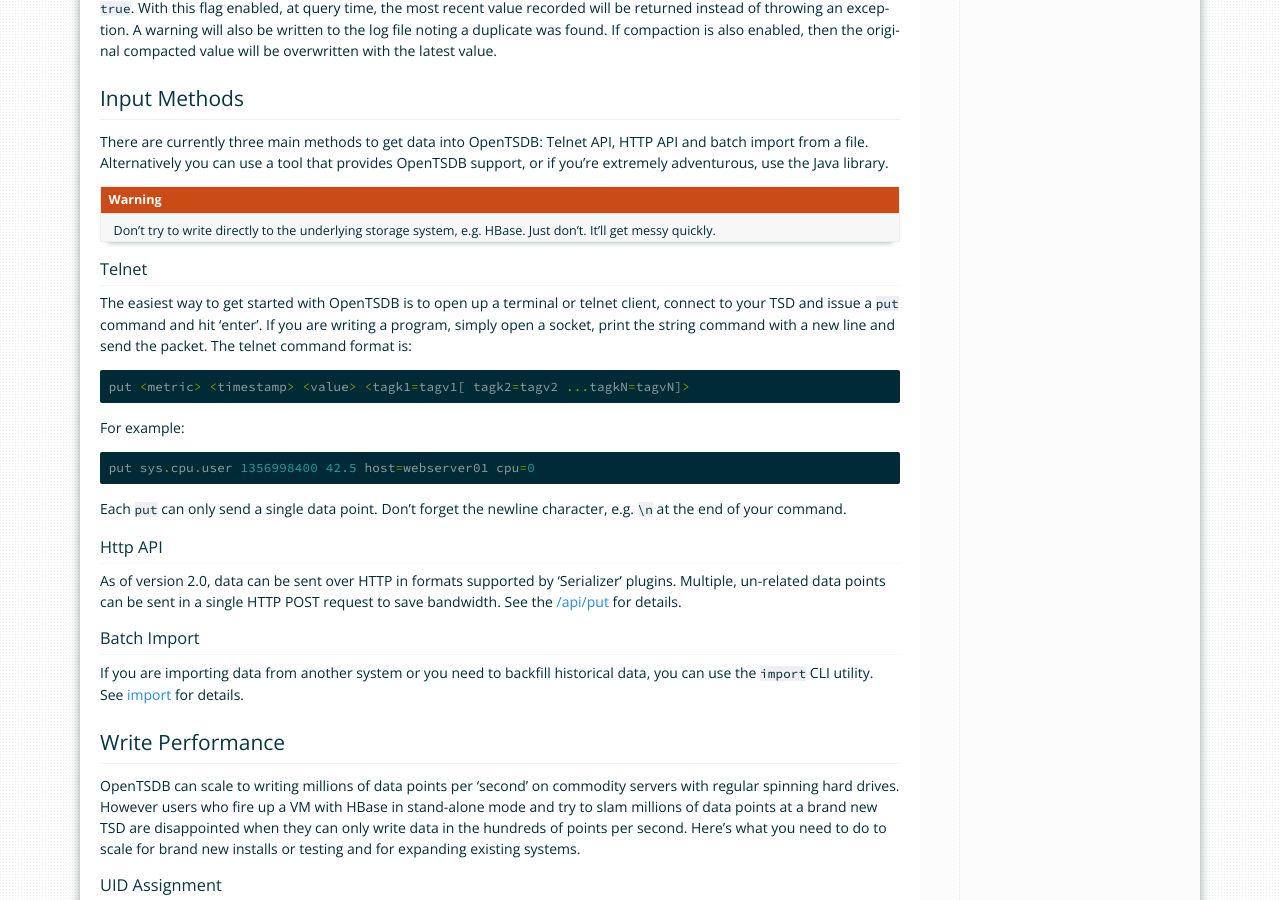
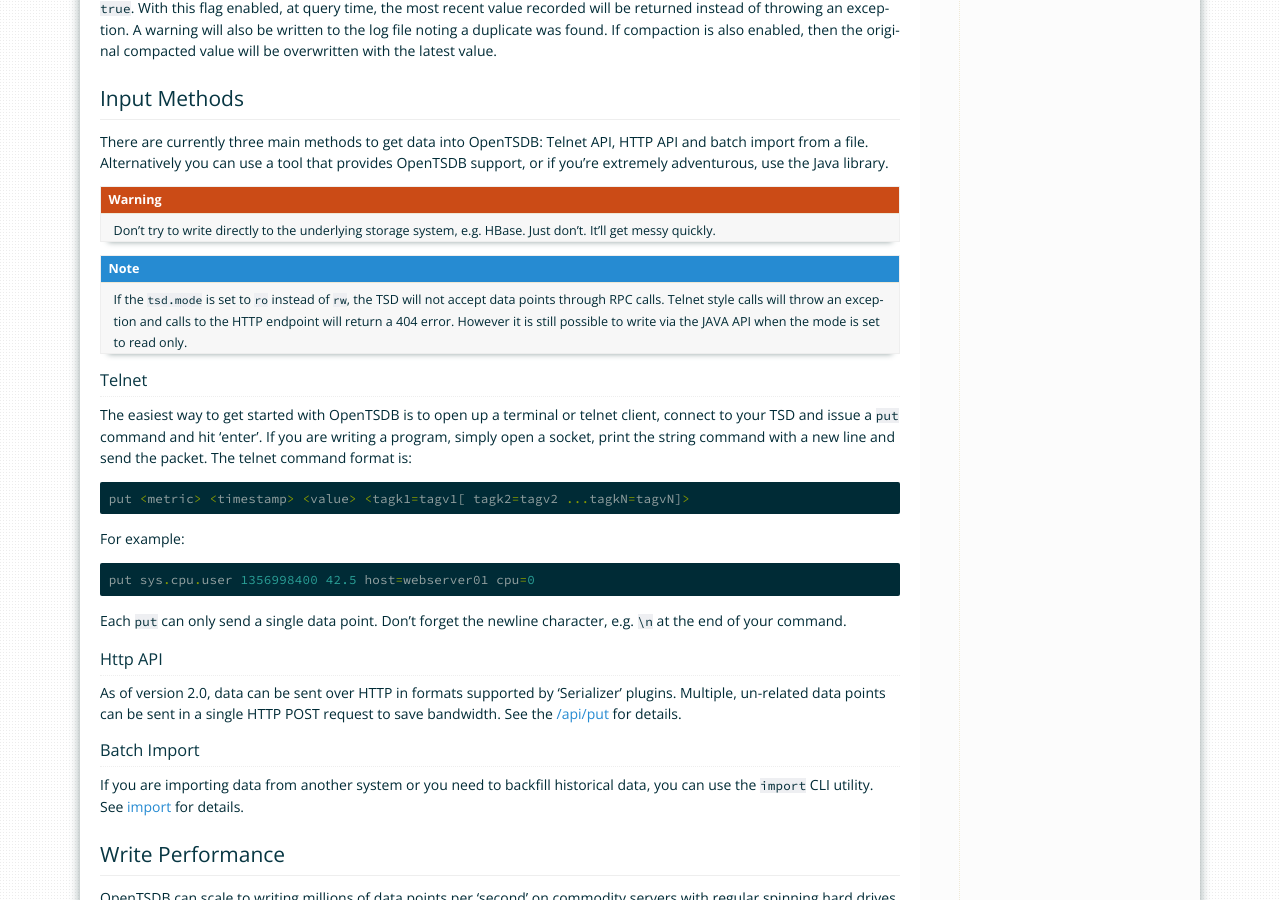
Before and after one commit to OpenTSDB/opentsdb.net, a Sphinx documentation site: the page built from docs/source/user_guide/writing.rst, in a window 1280 px wide and 900 px high, scrolled down 4955 px. Built offline with Sphinx 7.4.7, drawn with Linux system fonts in a browser that asks for light colours.

Commit message:
Add notes about writing and the tsd.mode value.
Signed-off-by: Chris Larsen <clarsen@euphoriaaudio.com>

```diff
--- a/docs/source/api_http/put.rst
+++ b/docs/source/api_http/put.rst
@@ -12,6 +12,8 @@
 Another recommendation is to enable keep-alives on your HTTP client so that you can re-use your connection to the server every time you put data.
 
 .. NOTE:: When using HTTP for puts, you may need to enable support for chunks if your HTTP client automatically breaks large requests into smaller packets. For example, CURL will break up messages larger than 2 or 3 data points and by default, OpenTSDB disables chunk support. Enable it by setting ``tsd.http.request.enable_chunked`` to true in the config file.
+
+.. NOTE:: If the ``tsd.mode`` is set to ``ro``, the ``/api/put`` endpoint will be unavailable and all calls will return a 404 error.
 
 Verbs
 -----
--- a/docs/source/user_guide/writing.rst
+++ b/docs/source/user_guide/writing.rst
@@ -141,6 +141,8 @@
 
 .. WARNING:: Don't try to write directly to the underlying storage system, e.g. HBase. Just don't. It'll get messy quickly.
 
+.. NOTE:: If the ``tsd.mode`` is set to ``ro`` instead of ``rw``, the TSD will not accept data points through RPC calls. Telnet style calls will throw an exception and calls to the HTTP endpoint will return a 404 error. However it is still possible to write via the JAVA API when the mode is set to read only.
+
 Telnet
 ------
 
```
Also changed, not shown: 5 other files.
